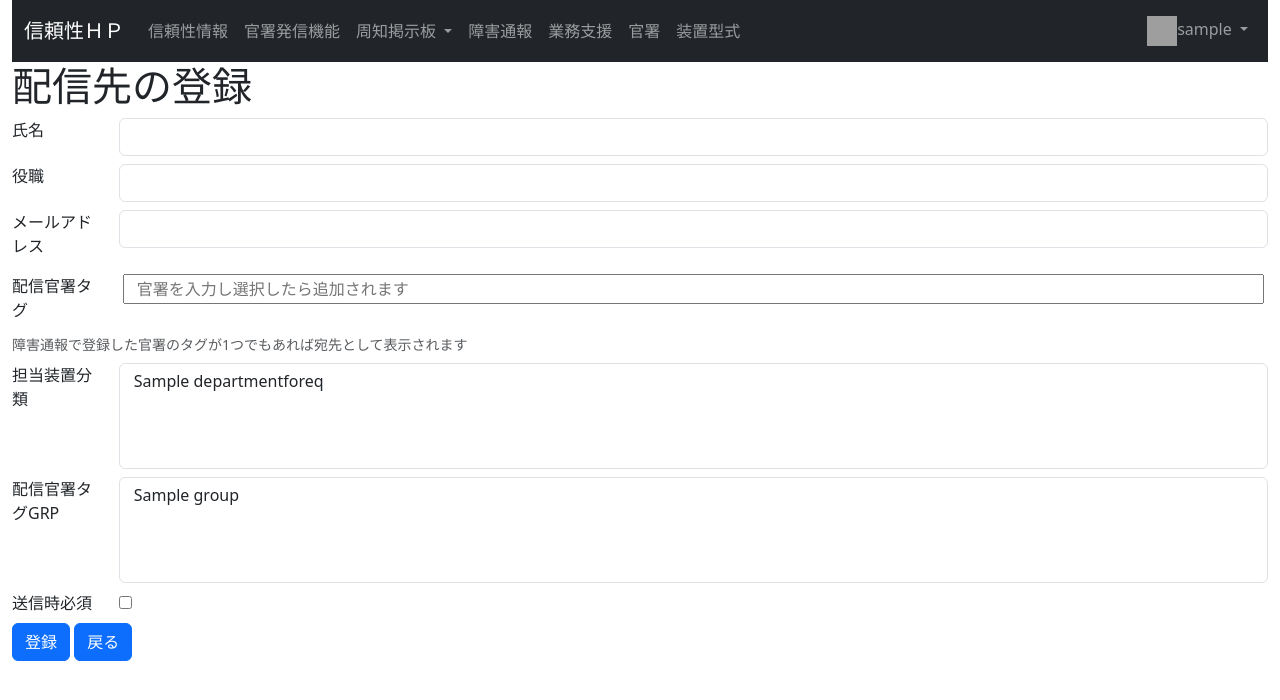
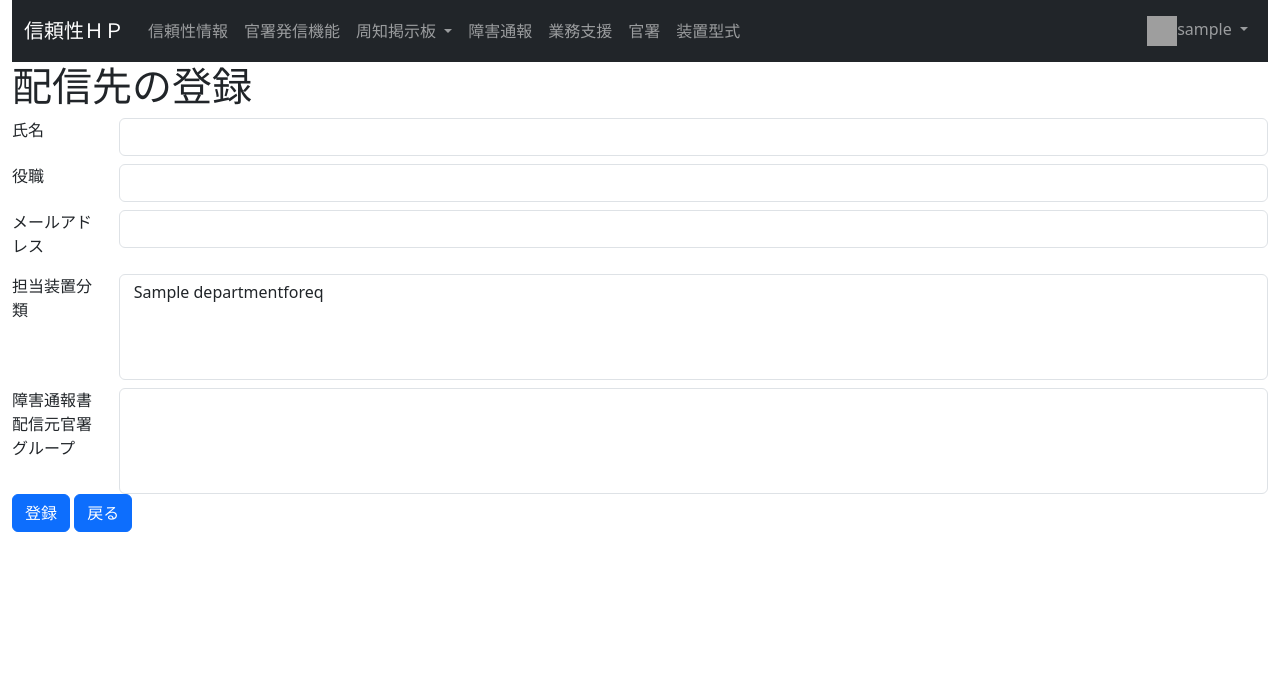
Before and after one commit to anquess/r_info, a Django app: page /addresses/new/ in a window 1280 px wide. Shown: the top 700 px of the page. Run offline with Django 3.2, Linux system fonts and the light colour scheme; a user stored in the database is signed in; tables that the repository leaves empty hold one stand-in row (values such as "Sample post"); lists and menus that the app fills with data are empty; parts of the project's set-up code (start-up, migrations or seed data) failed here and were passed over; some libraries are stand-ins or nearby versions; grey boxes are pictures that could not be loaded.

Commit message:
メール配信先をOfficesからユーザグループへ変更

```diff
--- a/rise_info/addresses/forms.py
+++ b/rise_info/addresses/forms.py
@@ -1,17 +1,14 @@
 from django import forms
-from django.urls import reverse_lazy
 
 from .models import Addresses
-from offices.widgets import OfficeSuggestWidget
 
 
 class AddressesForm(forms.ModelForm):
     def __init__(self, *args, **kwargs):
         super().__init__(*args, **kwargs)
-        for key, value in self.fields.items():
-            if key != 'offices' and not key.startswith('is_'):
-                value.widget.attrs['placeholder'] = value.help_text
-                value.widget.attrs['class'] = 'form-control'
+        for _, value in self.fields.items():
+            value.widget.attrs['placeholder'] = value.help_text
+            value.widget.attrs['class'] = 'form-control'
 
     class Meta:
         model = Addresses
@@ -19,10 +16,8 @@ class AddressesForm(forms.ModelForm):
             'name',
             'position',
             'mail',
-            'is_required_when_send_mail',
+            'groups',
             'department',
-            'offices',
-            'offices_groups',
         )
         error_messages = {
             'name': {
@@ -41,15 +36,12 @@ class AddressesForm(forms.ModelForm):
             'name': forms.TextInput(),
             'position': forms.TextInput(),
             'mail': forms.EmailInput(),
-            'offices': OfficeSuggestWidget(attrs={
-                'data-url': reverse_lazy('api_posts_get')
-            }),
-            'offices_groups': forms.SelectMultiple(attrs={
+            'group': forms.SelectMultiple(attrs={
                 'class': 'form-select',
                 'mutiple': True,
             }),
             'department': forms.SelectMultiple(attrs={
                 'class': 'form-select',
                 'mutiple': True,
-            })
+            }),
         }
--- a/rise_info/addresses/models.py
+++ b/rise_info/addresses/models.py
@@ -1,3 +1,4 @@
+from django.contrib.auth.models import Group
 from django.db import models
 from django_currentuser.db.models import CurrentUserField
 from django_currentuser.middleware import (get_current_authenticated_user)
@@ -17,22 +18,19 @@ class Addresses(models.Model):
     position = models.CharField(
         verbose_name='役職', null=False, blank=False, max_length=16)
     mail = models.EmailField(verbose_name='メールアドレス', null=False, blank=False)
-    is_required_when_send_mail = models.BooleanField(
-        verbose_name='送信時必須', default=False)
-    offices = models.ManyToManyField(
-        Office, verbose_name='配信官署タグ', related_name='addresses', blank=True,
-        help_text='障害通報で登録した官署のタグが1つでもあれば宛先として表示されます')
-    offices_groups = models.ManyToManyField(
-        OfficesGroup, verbose_name='配信官署タグGRP', related_name='addresses',
-        blank=True)
-    created_by = CurrentUserField(
-        verbose_name='登録者', on_update=True,
-        related_name='%(app_label)s_%(class)s_create', null=False, blank=False
+    groups = models.ManyToManyField(
+        Group,
+        verbose_name='障害通報書配信元官署グループ', related_name='addresses', blank=True,
+        help_text='障害通報書の配信元官署グループ(Ctrlにより複数選択可能)'
     )
     department = models.ManyToManyField(
         DepartmentForEq,
         verbose_name='担当装置分類', related_name='addresses', blank=True,
         help_text='障害通報で登録した官署のタグが1つでもあれば宛先として表示されます'
+    )
+    created_by = CurrentUserField(
+        verbose_name='登録者', on_update=True,
+        related_name='%(app_label)s_%(class)s_create', null=False, blank=False
     )
 
     def __str__(self):
--- a/rise_info/addresses/templates/addresses/address_edit_new.html
+++ b/rise_info/addresses/templates/addresses/address_edit_new.html
@@ -38,19 +38,7 @@
             {{form.mail}}
         </div>
     </div>
-    <div class="row mt-2 mb-0">
-        <div class="col-1">
-            <label for="id_offices" class="form-label">{{form.offices.label}}</label>
-        </div>
-        <div class="col-11 pr-2">
-            {{form.offices}}
-        </div>
-    </div>
-    <div id="confirmationHelp" class="row form-text">
-        <div class="col-12">
-            {{form.offices.help_text|safe}}
-        </div>
-    </div>
+    {% if auth %}
     <div class="row mt-2 mb-0">
         <div class="col-1">
             <label for="id_department" class="form-label">{{form.department.label}}</label>
@@ -59,22 +47,12 @@
             {{form.department}}
         </div>
     </div>
-    {% if auth %}
     <div class="row mt-2 mb-0">
         <div class="col-1">
-            <label for="id_offices_groups" class="form-label">{{form.offices_groups.label}}</label>
+            <label for="id_groups" class="form-label">{{form.groups.label}}</label>
         </div>
         <div class="col-11">
-            {{form.offices_groups}}
-        </div>
-    </div>
-    <div class="row mt-2 mb-0">
-        <div class="col-1">
-            <label for="id_is_required_when_send_mail"
-                class="form-label">{{form.is_required_when_send_mail.label}}</label>
-        </div>
-        <div class="col-11">
-            {{form.is_required_when_send_mail}}
+            {{form.groups}}
         </div>
     </div>
     {% endif %}
--- a/rise_info/failuer_reports/templates/failuer_reports/detail.html
+++ b/rise_info/failuer_reports/templates/failuer_reports/detail.html
@@ -25,11 +25,6 @@
     </div>
     <div class="col-1">
         関係官署
-    </div>
-    <div class="col-5">
-        {% for office in info.offices.all %}
-        <span class="badge bg-info text-dark">{{ office }}</span>
-        {% endfor %}
     </div>
 </div>
 <div class="row">
--- a/rise_info/templates/base_failure_add_new_sammary.html
+++ b/rise_info/templates/base_failure_add_new_sammary.html
@@ -31,12 +31,6 @@
     </div>
     <div class="col-5">
         {{form.failuer_place}}
-    </div>
-    <div class="col-1">
-        <label for="id_offices" class="form-label">{{form.offices.label}}</label>
-    </div>
-    <div class="col-5">
-        {{form.offices}}
     </div>
 </div>
 <div class="row mt-2 mb-0">
```
Also changed, not shown: rise_info/failuer_reports/forms.py (+5 -19 lines), rise_info/failuer_reports/models.py (+0 -8 lines), rise_info/failuer_reports/views.py (+7 -15 lines).
